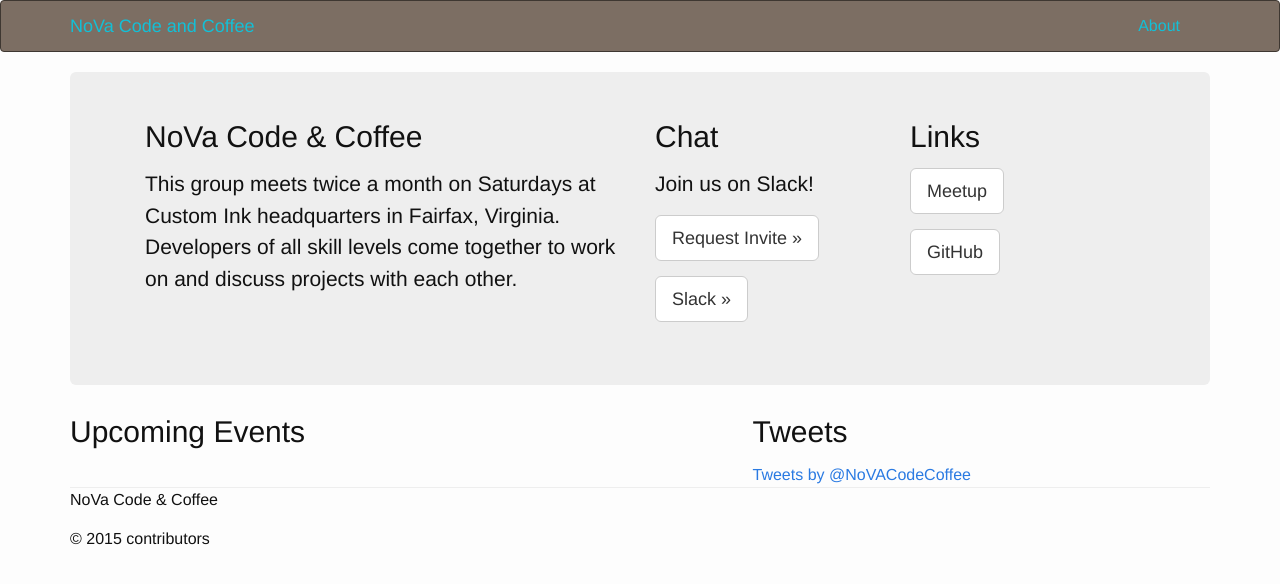
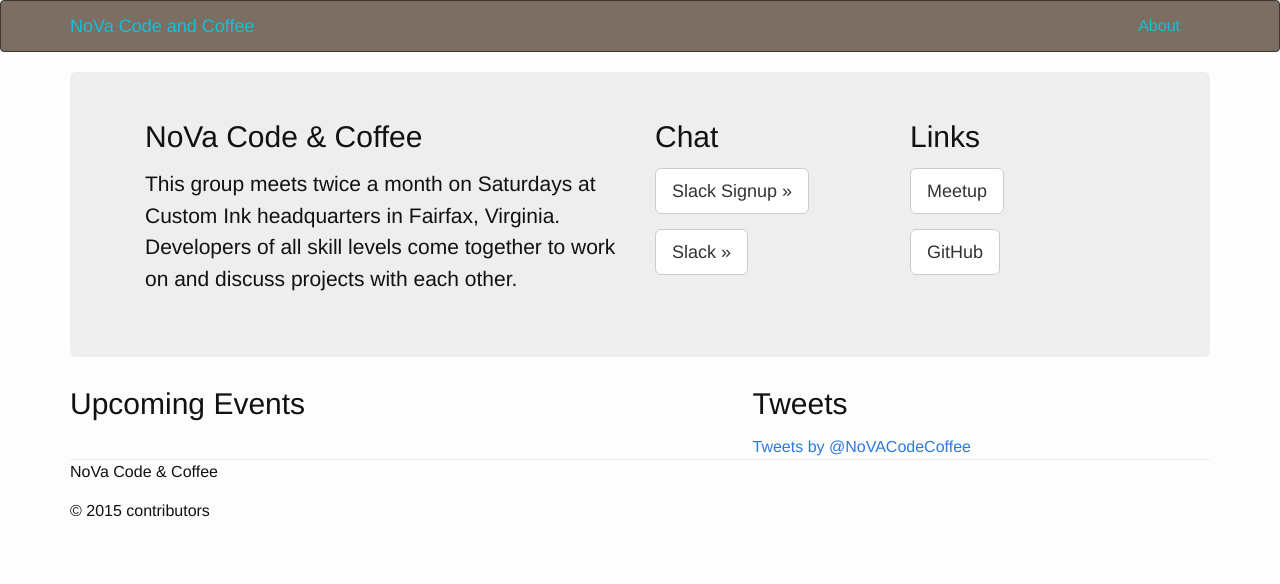
Before and after one commit to NoVACodeCoffee/novacodecoffee.github.io, a Jekyll site: the page built from index.html, in a window 1280 px wide. Shown: the top 584 px of the page. Built offline with Jekyll 4.4.1, drawn with Linux system fonts in a browser that asks for light colours; nearby versions of some CDN libraries; comment, search, counter and statistics services are not loaded.

Commit message:
change slack buttons

```diff
--- a/_includes/banner.html
+++ b/_includes/banner.html
@@ -7,9 +7,8 @@
       </div>
       <div class="col-md-3">
         <h2>Chat</h2>
-        <p>Join us on Slack!</p>
         <p><a class="btn btn-default btn-lg" href="http://novacodecoffee.herokuapp.com" role="button">
-            Request Invite &raquo;</a></p>
+            Slack Signup &raquo;</a></p>
         <p><a class="btn btn-default btn-lg" href="https://novacodecoffee.slack.com/" role="button">Slack &raquo;</a></p>
       </div>
       <div class="col-md-3">
```
